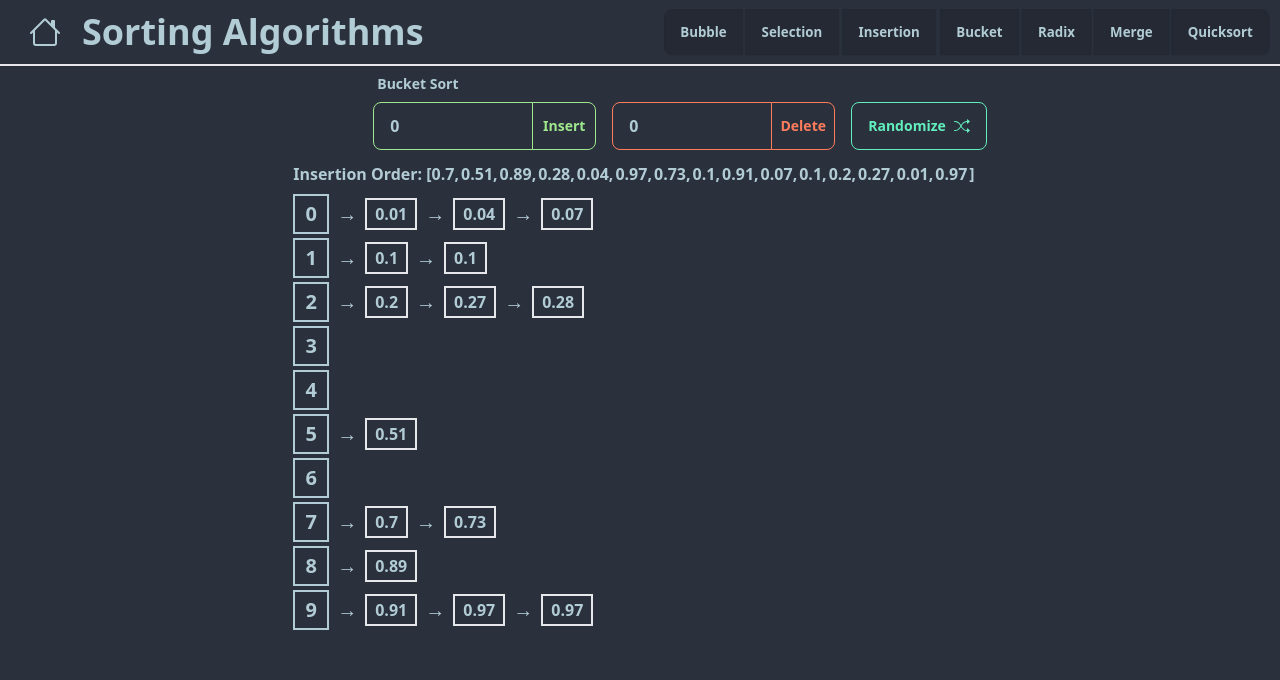
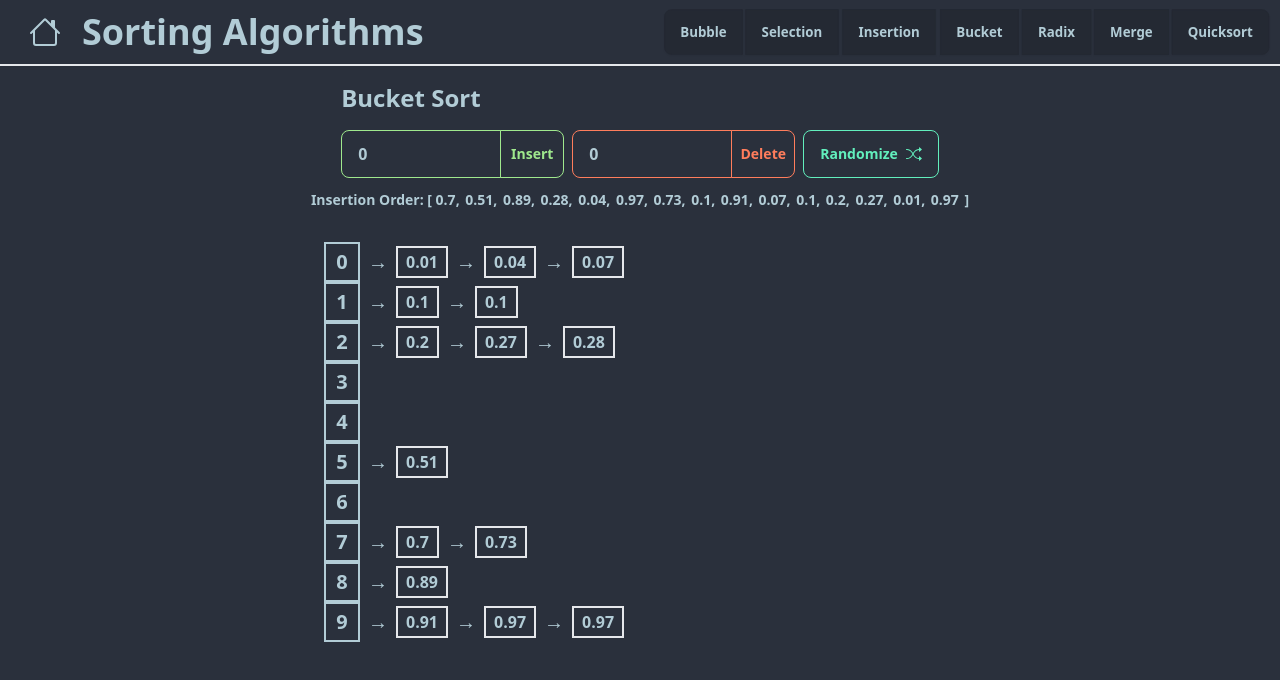
Before and after one commit to alexespejo/dsa-visualizer, a Svelte app: page /sorting_algo/bucket_sort in a window 1280 px wide. Shown: the top 680 px of the page. Built offline with nearby package versions, Linux system fonts and the light colour scheme.

Commit message:
update bucket sort

```diff
--- a/src/routes/SortingAlgorithms/BucketSort.svelte
+++ b/src/routes/SortingAlgorithms/BucketSort.svelte
@@ -1,5 +1,7 @@
 <script lang="ts">
  import { onMount } from "svelte";
+ import Controls from "../../components/custom/layout/Controls.svelte";
+ import Visualize from "../../components/custom/layout/Visualize.svelte";
  import FunctionVisualizerLayout from "../../layouts/Layout.svelte";
  import { generateRandomFractions } from "../../lib/sortingAlgo";
  import FormControl from "../../components/custom/FormControl.svelte";
@@ -56,52 +58,76 @@
 </script>
 
 <FunctionVisualizerLayout dataStructure="SA">
-    <div class="flex-col">
-        <div class="flex ml-20 mb-2 items-center">
+ <Controls title="Bucket Sort">
   <FormControl>
-                <LabelInput>Bucket Sort</LabelInput>
    <div class="join">
-                    <input type="number" bind:value={insertValue} class="font-bold input input-bordered input-primary w-max-w-xs w-40 join-item" placeholder="Enter a number..." />
-                    <button class="btn btn-outline btn-primary w-16 join-item w-max-w-xs" on:click={insertValueIntoBuckets}>Insert</button>
+    <input
+     type="number"
+     bind:value={insertValue}
+     class="font-bold input input-bordered input-primary w-max-w-xs w-40 join-item"
+     placeholder="Enter a number..."
+    />
+    <button
+     class="btn btn-outline btn-primary w-16 join-item w-max-w-xs"
+     on:click={insertValueIntoBuckets}>Insert</button
+    >
    </div>
   </FormControl>
-            <div class="ml-4 mt-9 flex items-center">
   <FormControl>
    <div class="join">
-                        <input type="number" bind:value={deleteValue} class="font-bold input input-bordered input-secondary w-max-w-xs w-40 join-item" placeholder="Enter a number..." />
-                        <button class="btn btn-outline btn-secondary w-16 join-item w-max-w-xs" on:click={deleteValueFromBuckets}>Delete</button>
+    <input
+     type="number"
+     bind:value={deleteValue}
+     class="font-bold input input-bordered input-secondary w-max-w-xs w-40 join-item"
+     placeholder="Enter a number..."
+    />
+    <button
+     class="btn btn-outline btn-secondary w-16 join-item w-max-w-xs"
+     on:click={deleteValueFromBuckets}>Delete</button
+    >
    </div>
   </FormControl>
-            </div>
-            <div class="ml-4 mt-9 flex items-center">
   <FormControl>
-                    <button class="btn btn-success btn-outline" on:click={createBuckets}>Randomize
+   <button class="btn btn-success btn-outline" on:click={createBuckets}
+    >Randomize
     <svg
      xmlns="http://www.w3.org/2000/svg"
      width="16"
      height="16"
      fill="currentColor"
      class="bi bi-shuffle"
-                        viewBox="0 0 16 16">
-                            <path fill-rule="evenodd" d="M0 3.5A.5.5 0 0 1 .5 3H1c2.202 0 3.827 1.24 4.874 2.418.49.552.865 1.102 1.126 1.532.26-.43.636-.98 1.126-1.532C9.173 4.24 10.798 3 13 3v1c-1.798 0-3.173 1.01-4.126 2.082A9.6 9.6 0 0 0 7.556 8a9.6 9.6 0 0 0 1.317 1.918C9.828 10.99 11.204 12 13 12v1c-2.202 0-3.827-1.24-4.874-2.418A10.6 10.6 0 0 1 7 9.05c-.26.43-.636.98-1.126 1.532C4.827 11.76 3.202 13 1 13H.5a.5.5 0 0 1 0-1H1c1.798 0 3.173-1.01 4.126-2.082A9.6 9.6 0 0 0 6.444 8a9.6 9.6 0 0 0-1.317-1.918C4.172 5.01 2.796 4 1 4H.5a.5.5 0 0 1-.5-.5"/>
-                            <path d="M13 5.466V1.534a.25.25 0 0 1 .41-.192l2.36 1.966c.12.1.12.284 0 .384l-2.36 1.966a.25.25 0 0 1-.41-.192m0 9v-3.932a.25.25 0 0 1 .41-.192l2.36 1.966c.12.1.12.284 0 .384l-2.36 1.966a.25.25 0 0 1-.41-.192"/>
+     viewBox="0 0 16 16"
+    >
+     <path
+      fill-rule="evenodd"
+      d="M0 3.5A.5.5 0 0 1 .5 3H1c2.202 0 3.827 1.24 4.874 2.418.49.552.865 1.102 1.126 1.532.26-.43.636-.98 1.126-1.532C9.173 4.24 10.798 3 13 3v1c-1.798 0-3.173 1.01-4.126 2.082A9.6 9.6 0 0 0 7.556 8a9.6 9.6 0 0 0 1.317 1.918C9.828 10.99 11.204 12 13 12v1c-2.202 0-3.827-1.24-4.874-2.418A10.6 10.6 0 0 1 7 9.05c-.26.43-.636.98-1.126 1.532C4.827 11.76 3.202 13 1 13H.5a.5.5 0 0 1 0-1H1c1.798 0 3.173-1.01 4.126-2.082A9.6 9.6 0 0 0 6.444 8a9.6 9.6 0 0 0-1.317-1.918C4.172 5.01 2.796 4 1 4H.5a.5.5 0 0 1-.5-.5"
+     />
+     <path
+      d="M13 5.466V1.534a.25.25 0 0 1 .41-.192l2.36 1.966c.12.1.12.284 0 .384l-2.36 1.966a.25.25 0 0 1-.41-.192m0 9v-3.932a.25.25 0 0 1 .41-.192l2.36 1.966c.12.1.12.284 0 .384l-2.36 1.966a.25.25 0 0 1-.41-.192"
+     />
     </svg>
    </button>
   </FormControl>
+ </Controls>
+
+ <Visualize>
+  <div class="flex flex-wrap font-bold text-xs lg:text-sm py-3">
+   <div class="">
+    Insertion Order: &#91;
+
+    {#each insertionOrder as node, index}
+     <span class="font-bold pr-0.5">
+      {node}{index !== insertionOrder.length - 1 ? ", " : ""}
+     </span>
+    {/each} &#93;
    </div>
   </div>
-        <div class="w-full flex flex-col space-y-1">
-            <div class="flex flex-wrap font-bold text-xs lg:text-base py-1">
-                Insertion Order: &#91;
-                {#each insertionOrder as node, index}
-                    <div class="font-bold pr-0.5">
-                        {node}{index !== insertionOrder.length - 1 ? ", " : ""}
-                    </div>
-                {/each} &#93;
-            </div>
+  <div class="sm:w-1/2">
    {#each arr as i, index}
     <div class="flex flex-start">
-                    <div class="border-2 border-neutral-content font-bold text-base lg:text-xl flex items-center justify-center w-9 h-10 flex-start">
+     <div
+      class="border-2 border-neutral-content font-bold text-base lg:text-xl flex items-center justify-center w-9 h-10 flex-start"
+     >
       {index}
      </div>
      <div class="flex items-center">
@@ -113,17 +139,17 @@
     </div>
    {/each}
   </div>
-    </div>
+ </Visualize>
 </FunctionVisualizerLayout>
 
 <style>
-    input[type=number]::-webkit-inner-spin-button,
-    input[type=number]::-webkit-outer-spin-button {
+ input[type="number"]::-webkit-inner-spin-button,
+ input[type="number"]::-webkit-outer-spin-button {
   -webkit-appearance: none;
   margin: 0;
  }
 
-    input[type=number] {
+ input[type="number"] {
   -moz-appearance: textfield;
  }
 
```
Lines whose indentation alone changed are shown as unchanged.
